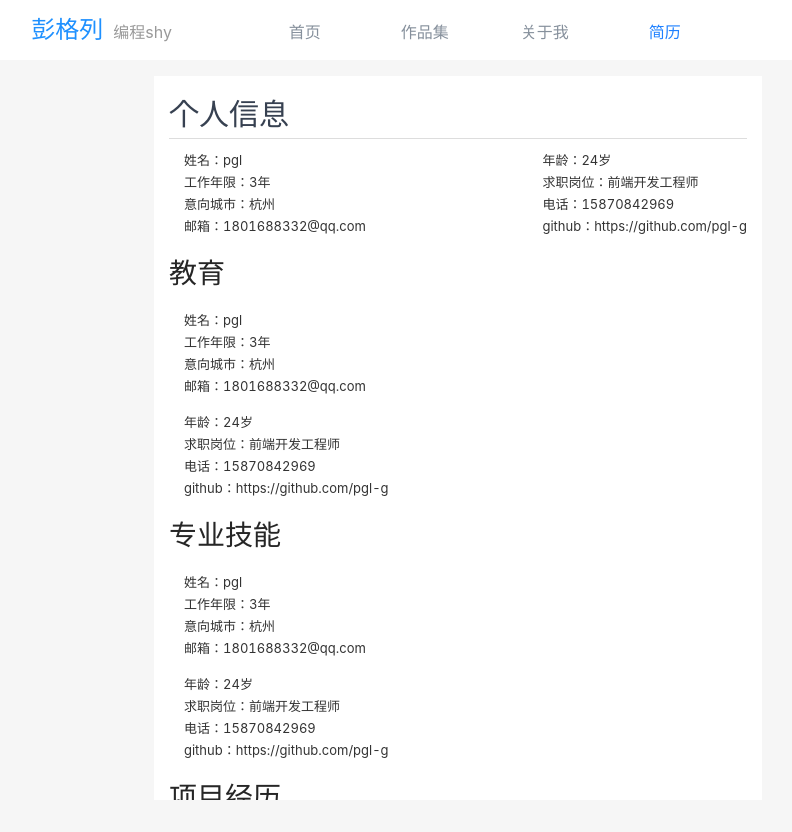
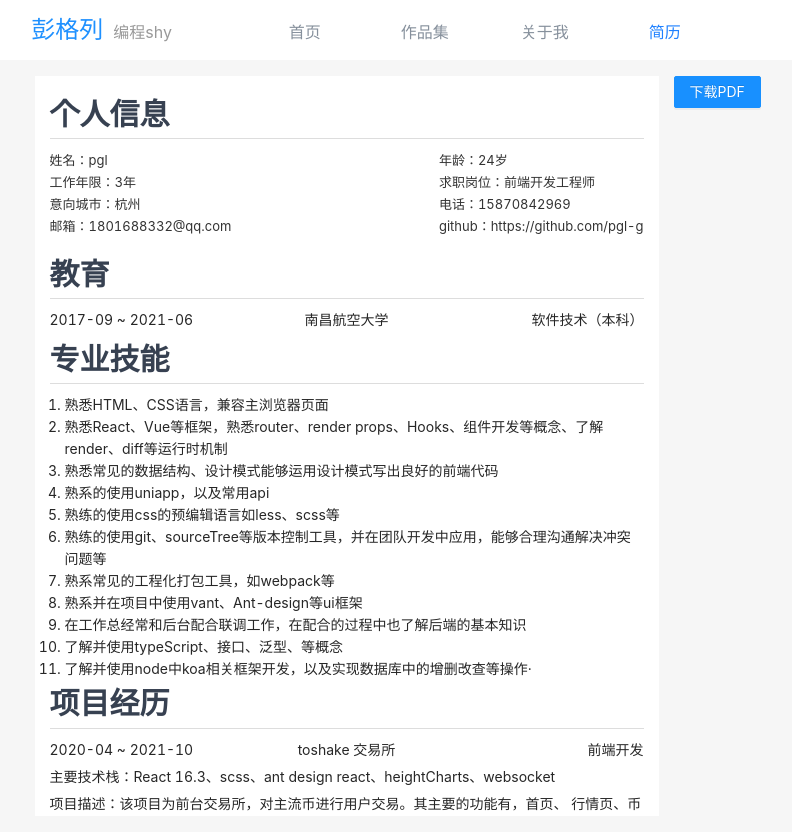
Before and after one commit to pgl-g/pglblog, a Next.js app: page /resume in a window 1280 px wide. Shown: the whole page, without its empty margins (182-974 px from the left). Before the commit the page ends 800 px from the top, so only its background shows below. Built offline with nearby package versions, Linux system fonts and the light colour scheme.

Commit message:
feat: 简历

```diff
--- a/assets/css/common.css
+++ b/assets/css/common.css
@@ -1,3 +1,12 @@
+* {
+  margin: 0;
+  padding: 0;
+}
+
+ul {
+  list-style: none;
+}
+
 body {
   background-color: #f6f6f6;
 }
--- a/assets/css/components/resumeList.module.css
+++ b/assets/css/components/resumeList.module.css
@@ -4,14 +4,14 @@
   padding: 15px;
 }
 
-.resume_personal h1 {
+.resume_con h1 {
   font-size: 30px;
-  font-size: 700;
+  font-weight: 700;
   color: #374151;
   margin-bottom: 10px;
   border-bottom: 1px solid #ddd;
 }
-
+/* 个人 */
 .resume_personal .personal_content {
   display: flex;
   align-items: center;
@@ -19,11 +19,88 @@
 }
 
 .personal_content .personal_content_ul {
-  padding-left: 15px;
-  list-style: none;
+  /* padding-left: 15px; */
 }
 
 .personal_content_ul .personal_flex span {
   font-size: 13px;
   color: #333;
 }
+
+/* 教育 */
+.educationList_content_ul {
+  display: flex;
+  align-items: center;
+  margin-bottom: 5px;
+}
+
+.educationList_content_ul .educationList_flex {
+  flex: 1;
+  /* padding-left: 15px; */
+}
+
+.educationList_content_ul .educationList_flex:nth-child(2) {
+  text-align: center;
+}
+.educationList_content_ul .educationList_flex:nth-child(3) {
+  text-align: right;
+}
+
+/* 专业技能 */
+.resume_skillList .skillList_content .skillList_content_ol {
+  margin-bottom: 0;
+  padding-left: 15px;
+}
+
+/* 项目经历 */
+.resume_projectList .projectList_item .projectList_title {
+  display: flex;
+  align-items: center;
+  margin-bottom: 5px;
+}
+
+.projectList_title span {
+  flex: 1;
+}
+
+.projectList_title span:nth-child(2) {
+  text-align: center;
+}
+
+.projectList_title span:nth-child(3) {
+  text-align: right;
+}
+
+.projectList_content_ul .projectList_flex {
+  margin-bottom: 5px;
+}
+
+.projectList_content_ul .projectList_flex ol {
+  padding-left: 15px;
+}
+
+/* 工作经历 */
+
+.workExpList_content .workExpList_title {
+  display: flex;
+  align-items: center;
+  margin-bottom: 5px;
+
+}
+
+.workExpList_title span {
+  flex: 1;
+}
+
+.workExpList_title span:nth-child(2) {
+  text-align: center;
+}
+
+.workExpList_title span:nth-child(3) {
+  text-align: right;
+}
+
+.workExpList_workProject .workExpList_ul {
+  list-style: square;
+  padding-left: 15px;
+}
--- a/assets/css/pages/resume.module.css
+++ b/assets/css/pages/resume.module.css
@@ -1,5 +1,7 @@
+.resumeContainer .resume_wrap {
+  padding: 16px;
+}
 .resumeContainer .resume_content {
-  padding: 16px;
   width: 100%;
   overflow-y: scroll;
   height: calc(100vh - 60px);
@@ -8,3 +10,11 @@
 .resumeContainer .resume_content::-webkit-scrollbar {
   display: none;
 }
+
+.resumeContainer .resume_right {
+  margin-left: 15px;
+}
+
+.resume_right .resume_download_pdf {
+
+}
--- a/components/resume/index.js
+++ b/components/resume/index.js
@@ -7,7 +7,8 @@ const Resume = memo(() => {
 
   return (
     <div className={ResumeListStyle.resumeList_container}>
-      <div className={ResumeListStyle.resume_personal}>
+      {/* 个人信息 */}
+      <div className={`${ResumeListStyle.resume_personal} ${ResumeListStyle.resume_con}`}>
         <h1>个人信息</h1>
         <div className={ResumeListStyle.personal_content}>
           <ul className={ResumeListStyle.personal_content_ul}>
@@ -55,200 +56,139 @@ const Resume = memo(() => {
           </ul>
         </div>
       </div>
-
-      <div className={ResumeListStyle.resume_educationList}>
+      {/* 教育经历 */}
+      <div className={`${ResumeListStyle.resume_educationList} ${ResumeListStyle.resume_con}`}>
         <h1>教育</h1>
-        <div className={ResumeListStyle.personal_content}>
-          <ul className={ResumeListStyle.personal_content_ul}>
-            <li className={ResumeListStyle.personal_flex}>
-              <span className={ResumeListStyle.personal_key}>姓名：</span>
-              <span className={ResumeListStyle.personal_value}>pgl</span>
+        <div className={ResumeListStyle.educationList_content}>
+          <ul className={ResumeListStyle.educationList_content_ul}>
+            <li className={ResumeListStyle.educationList_flex}>
+              <span className={ResumeListStyle.educationList_key}>2017-09 ~ 2021-06</span>
             </li>
 
-            <li className={ResumeListStyle.personal_flex}>
-              <span className={ResumeListStyle.personal_key}>工作年限：</span>
-              <span className={ResumeListStyle.personal_value}>3年</span>
+            <li className={ResumeListStyle.educationList_flex}>
+              <span className={ResumeListStyle.educationList_key}>南昌航空大学</span>
             </li>
 
-            <li className={ResumeListStyle.personal_flex}>
-              <span className={ResumeListStyle.personal_key}>意向城市：</span>
-              <span className={ResumeListStyle.personal_value}>杭州</span>
-            </li>
-
-            <li className={ResumeListStyle.personal_flex}>
-              <span className={ResumeListStyle.personal_key}>邮箱：</span>
-              <span className={ResumeListStyle.personal_value}>1801688332@qq.com</span>
-            </li>
-          </ul>
-
-          <ul className={ResumeListStyle.personal_content_ul}>
-            <li className={ResumeListStyle.personal_flex}>
-              <span className={ResumeListStyle.personal_key}>年龄：</span>
-              <span className={ResumeListStyle.personal_value}>24岁</span>
-            </li>
-
-            <li className={ResumeListStyle.personal_flex}>
-              <span className={ResumeListStyle.personal_key}>求职岗位：</span>
-              <span className={ResumeListStyle.personal_value}>前端开发工程师</span>
-            </li>
-
-            <li className={ResumeListStyle.personal_flex}>
-              <span className={ResumeListStyle.personal_key}>电话：</span>
-              <span className={ResumeListStyle.personal_value}>15870842969</span>
-            </li>
-
-            <li className={ResumeListStyle.personal_flex}>
-              <span className={ResumeListStyle.personal_key}>github：</span>
-              <span className={ResumeListStyle.personal_value}>https://github.com/pgl-g</span>
+            <li className={ResumeListStyle.educationList_flex}>
+              <span className={ResumeListStyle.educationList_key}>软件技术（本科）</span>
             </li>
           </ul>
         </div>
       </div>
-
-      <div className={ResumeListStyle.resume_skillList}>
+      {/* 专业技能 */}
+      <div className={`${ResumeListStyle.resume_skillList} ${ResumeListStyle.resume_con}`}>
         <h1>专业技能</h1>
-        <div className={ResumeListStyle.personal_content}>
-          <ul className={ResumeListStyle.personal_content_ul}>
-            <li className={ResumeListStyle.personal_flex}>
-              <span className={ResumeListStyle.personal_key}>姓名：</span>
-              <span className={ResumeListStyle.personal_value}>pgl</span>
+        <div className={ResumeListStyle.skillList_content}>
+          <ol className={ResumeListStyle.skillList_content_ol}>
+            <li className={ResumeListStyle.skillList_flex}>
+              熟悉HTML、CSS语言，兼容主浏览器页面
             </li>
 
-            <li className={ResumeListStyle.personal_flex}>
-              <span className={ResumeListStyle.personal_key}>工作年限：</span>
-              <span className={ResumeListStyle.personal_value}>3年</span>
+            <li className={ResumeListStyle.skillList_flex}>
+              熟悉React、Vue等框架，熟悉router、render props、Hooks、组件开发等概念、了解render、diff等运行时机制
             </li>
 
-            <li className={ResumeListStyle.personal_flex}>
-              <span className={ResumeListStyle.personal_key}>意向城市：</span>
-              <span className={ResumeListStyle.personal_value}>杭州</span>
+            <li className={ResumeListStyle.skillList_flex}>
+              熟悉常见的数据结构、设计模式能够运用设计模式写出良好的前端代码
+
             </li>
 
-            <li className={ResumeListStyle.personal_flex}>
-              <span className={ResumeListStyle.personal_key}>邮箱：</span>
-              <span className={ResumeListStyle.personal_value}>1801688332@qq.com</span>
-            </li>
-          </ul>
-
-          <ul className={ResumeListStyle.personal_content_ul}>
-            <li className={ResumeListStyle.personal_flex}>
-              <span className={ResumeListStyle.personal_key}>年龄：</span>
-              <span className={ResumeListStyle.personal_value}>24岁</span>
+            <li className={ResumeListStyle.skillList_flex}>
+              熟系的使用uniapp，以及常用api
             </li>
 
-            <li className={ResumeListStyle.personal_flex}>
-              <span className={ResumeListStyle.personal_key}>求职岗位：</span>
-              <span className={ResumeListStyle.personal_value}>前端开发工程师</span>
+            <li className={ResumeListStyle.skillList_flex}>
+              熟练的使用css的预编辑语言如less、scss等
             </li>
 
-            <li className={ResumeListStyle.personal_flex}>
-              <span className={ResumeListStyle.personal_key}>电话：</span>
-              <span className={ResumeListStyle.personal_value}>15870842969</span>
+            <li className={ResumeListStyle.skillList_flex}>
+              熟练的使用git、sourceTree等版本控制工具，并在团队开发中应用，能够合理沟通解决冲突问题等
             </li>
 
-            <li className={ResumeListStyle.personal_flex}>
-              <span className={ResumeListStyle.personal_key}>github：</span>
-              <span className={ResumeListStyle.personal_value}>https://github.com/pgl-g</span>
+            <li className={ResumeListStyle.skillList_flex}>
+              熟系常见的工程化打包工具，如webpack等
+            </li>
+
+            <li className={ResumeListStyle.skillList_flex}>
+              熟系并在项目中使用vant、Ant-design等ui框架
+            </li>
+
+            <li className={ResumeListStyle.skillList_flex}>
+              在工作总经常和后台配合联调工作，在配合的过程中也了解后端的基本知识
+            </li>
+
+            <li className={ResumeListStyle.skillList_flex}>
+              了解并使用typeScript、接口、泛型、等概念
+            </li>
+
+            <li className={ResumeListStyle.skillList_flex}>
+              了解并使用node中koa相关框架开发，以及实现数据库中的增删改查等操作·
+            </li>
+          </ol>
+        </div>
+      </div>
+      {/* 项目经历 */}
+      <div className={`${ResumeListStyle.resume_projectList} ${ResumeListStyle.resume_con}`}>
+        <h1>项目经历</h1>
+        <div className={ResumeListStyle.projectList_item}>
+          <div className={ResumeListStyle.projectList_title}>
+            <span className={ResumeListStyle.projectList_time}>2020-04 ~ 2021-10</span>
+            <span className={ResumeListStyle.projectList_name}>toshake 交易所</span>
+            <span className={ResumeListStyle.projectList_project}>前端开发</span>
+          </div>
+          <ul className={ResumeListStyle.projectList_content_ul}>
+            <li className={ResumeListStyle.projectList_flex}>
+              <span className={ResumeListStyle.projectList_key}>主要技术栈：</span>
+              <span className={ResumeListStyle.projectList_value}>React 16.3、scss、ant design react、heightCharts、websocket</span>
+            </li>
+
+            <li className={ResumeListStyle.projectList_flex}>
+              <span className={ResumeListStyle.projectList_key}>项目描述：</span>
+              <span className={ResumeListStyle.projectList_value}>
+                该项目为前台交易所，对主流币进行用户交易。其主要的功能有，首页、
+                行情页、币币交易、合约交易、资产页记录显示，以及实时显示数据更新。
+              </span>
+            </li>
+
+            <li className={ResumeListStyle.projectList_flex}>
+              <span className={ResumeListStyle.projectList_key}>主要工作：</span>
+              <ol>
+                <li>
+                  负责二次迭代工程、整个合约交易部分以及部分币币交易
+                </li>
+                <li>
+                  整合之前代码设计、重新进行开发生产
+                </li>
+                <li>
+                  根据产品的需求、以及项目需求整合产品文档、确定项目功能点和开发周期
+                </li>
+              </ol>
             </li>
           </ul>
         </div>
       </div>
-
-      <div className={ResumeListStyle.resume_projectList}>
-        <h1>项目经历</h1>
-        <div className={ResumeListStyle.personal_content}>
-          <ul className={ResumeListStyle.personal_content_ul}>
-            <li className={ResumeListStyle.personal_flex}>
-              <span className={ResumeListStyle.personal_key}>姓名：</span>
-              <span className={ResumeListStyle.personal_value}>pgl</span>
-            </li>
-
-            <li className={ResumeListStyle.personal_flex}>
-              <span className={ResumeListStyle.personal_key}>工作年限：</span>
-              <span className={ResumeListStyle.personal_value}>3年</span>
-            </li>
-
-            <li className={ResumeListStyle.personal_flex}>
-              <span className={ResumeListStyle.personal_key}>意向城市：</span>
-              <span className={ResumeListStyle.personal_value}>杭州</span>
-            </li>
-
-            <li className={ResumeListStyle.personal_flex}>
-              <span className={ResumeListStyle.personal_key}>邮箱：</span>
-              <span className={ResumeListStyle.personal_value}>1801688332@qq.com</span>
-            </li>
-          </ul>
-
-          <ul className={ResumeListStyle.personal_content_ul}>
-            <li className={ResumeListStyle.personal_flex}>
-              <span className={ResumeListStyle.personal_key}>年龄：</span>
-              <span className={ResumeListStyle.personal_value}>24岁</span>
-            </li>
-
-            <li className={ResumeListStyle.personal_flex}>
-              <span className={ResumeListStyle.personal_key}>求职岗位：</span>
-              <span className={ResumeListStyle.personal_value}>前端开发工程师</span>
-            </li>
-
-            <li className={ResumeListStyle.personal_flex}>
-              <span className={ResumeListStyle.personal_key}>电话：</span>
-              <span className={ResumeListStyle.personal_value}>15870842969</span>
-            </li>
-
-            <li className={ResumeListStyle.personal_flex}>
-              <span className={ResumeListStyle.personal_key}>github：</span>
-              <span className={ResumeListStyle.personal_value}>https://github.com/pgl-g</span>
-            </li>
-          </ul>
-        </div>
-      </div>
-
-      <div className={ResumeListStyle.resume_workExpList}>
+      {/* 工作经历 */}
+      <div className={`${ResumeListStyle.resume_workExpList} ${ResumeListStyle.resume_con}`}>
         <h1>工作经历</h1>
-        <div className={ResumeListStyle.personal_content}>
-          <ul className={ResumeListStyle.personal_content_ul}>
-            <li className={ResumeListStyle.personal_flex}>
-              <span className={ResumeListStyle.personal_key}>姓名：</span>
-              <span className={ResumeListStyle.personal_value}>pgl</span>
-            </li>
-
-            <li className={ResumeListStyle.personal_flex}>
-              <span className={ResumeListStyle.personal_key}>工作年限：</span>
-              <span className={ResumeListStyle.personal_value}>3年</span>
-            </li>
-
-            <li className={ResumeListStyle.personal_flex}>
-              <span className={ResumeListStyle.personal_key}>意向城市：</span>
-              <span className={ResumeListStyle.personal_value}>杭州</span>
-            </li>
-
-            <li className={ResumeListStyle.personal_flex}>
-              <span className={ResumeListStyle.personal_key}>邮箱：</span>
-              <span className={ResumeListStyle.personal_value}>1801688332@qq.com</span>
-            </li>
-          </ul>
-
-          <ul className={ResumeListStyle.personal_content_ul}>
-            <li className={ResumeListStyle.personal_flex}>
-              <span className={ResumeListStyle.personal_key}>年龄：</span>
-              <span className={ResumeListStyle.personal_value}>24岁</span>
-            </li>
-
-            <li className={ResumeListStyle.personal_flex}>
-              <span className={ResumeListStyle.personal_key}>求职岗位：</span>
-              <span className={ResumeListStyle.personal_value}>前端开发工程师</span>
-            </li>
-
-            <li className={ResumeListStyle.personal_flex}>
-              <span className={ResumeListStyle.personal_key}>电话：</span>
-              <span className={ResumeListStyle.personal_value}>15870842969</span>
-            </li>
-
-            <li className={ResumeListStyle.personal_flex}>
-              <span className={ResumeListStyle.personal_key}>github：</span>
-              <span className={ResumeListStyle.personal_value}>https://github.com/pgl-g</span>
-            </li>
-          </ul>
+        <div className={ResumeListStyle.workExpList_content}>
+          <div className={ResumeListStyle.workExpList_title}>
+            <span className={ResumeListStyle.workExpList_time}>2020-04 ~ 2021-10</span>
+            <span className={ResumeListStyle.workExpList_name}>toshake 交易所</span>
+            <span className={ResumeListStyle.workExpList_project}>前端开发</span>
+          </div>
+          <div className={ResumeListStyle.workExpList_workProject}>
+            <ul className={ResumeListStyle.workExpList_ul}>
+              <li>
+                负责前端页面的开发与设计，并在技术经理指导下进行开发工作；
+              </li>
+              <li>
+                根据设计文档戒需求完成软件的设计、开发、测试、修改 bug 等工作，包括业务需求的沟通，功能模 块详绅设计，业务功能实现与单元测试，系统维护。实时了解行业的变化，跟踪客户的详绅数据，为客户制定更完善的投放计划；
+              </li>
+              <li>
+                按照项目的计划行事，在确保质量的前提下按时戒提前完成任务;并总结项目经验,归納案例，实现经验共享;
+              </li>
+            </ul>
+          </div>
         </div>
       </div>
     </div>
--- a/pages/resume/index.js
+++ b/pages/resume/index.js
@@ -1,11 +1,16 @@
 import React from 'react';
-import { Row, Col } from 'antd';
+import { Row, Col, Button, Message } from 'antd';
 import Head from 'next/head';
 import Header from '../../components/Header';
 import ResumeList from '../../components/resume';
 import ResumeStyle from '../../assets/css/pages/resume.module.css';
 
 function Resume() {
+
+  const handleDownLoad = () => {
+    Message.success('下载成功');
+  }
+
   return (
     <div className={ResumeStyle.resumeContainer}>
       <Head>
@@ -13,9 +18,13 @@ function Resume() {
       </Head>
       <div>
         <Header />
-        <Row justify="center" className="content">
-          <Col className={ResumeStyle.resume_content} xs={24} sm={24} md={24} lg={12} xl={12}>
+        <Row justify="center" className={ResumeStyle.resume_wrap}>
+          <Col className={ResumeStyle.resume_content} xs={24} sm={24} md={12} lg={12} xl={12}>
             <ResumeList />
+          </Col>
+
+          <Col className={ResumeStyle.resume_right} xs={0} sm={0} md={8} lg={6} xl={4}>
+            <Button onClick={handleDownLoad} type="primary" className={ResumeStyle.resume_download_pdf}>下载PDF</Button>
           </Col>
         </Row>
       </div>
```
